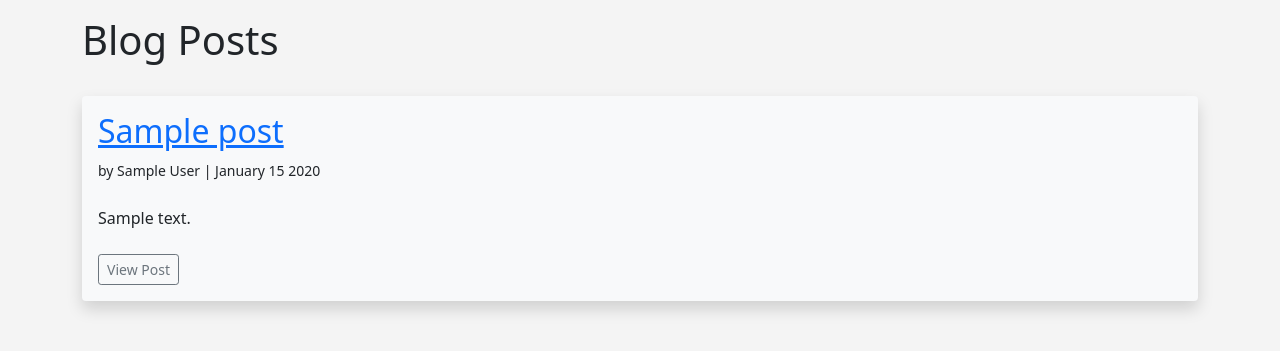
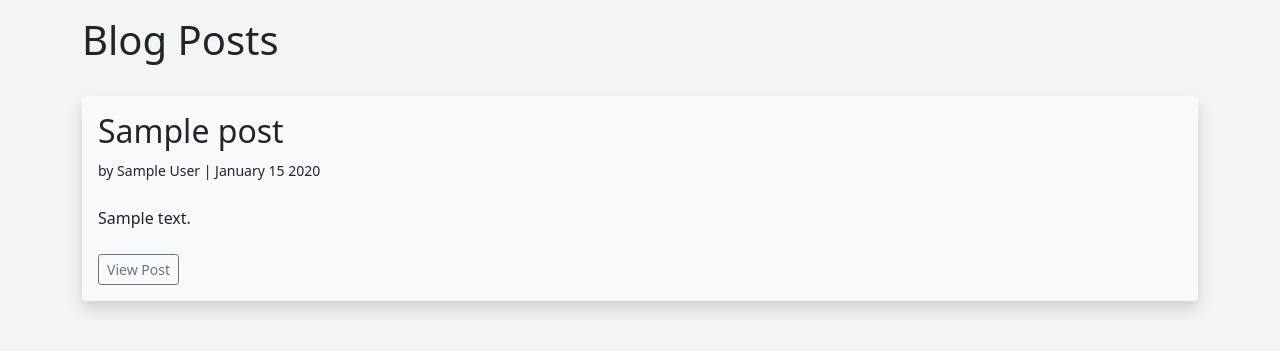
Before and after one commit to vhsenna/flask-blog, a Flask app: page /posts in a window 1280 px wide. Shown: the part 56-407 px from the top of the page. Run offline with Flask 2, Linux system fonts and the light colour scheme; tables that the repository leaves empty hold one stand-in row (values such as "Sample post").

Commit message:
Remove all styling from hyperlinks

```diff
--- a/app/templates/posts.html
+++ b/app/templates/posts.html
@@ -13,7 +13,7 @@
 
 {% for post in posts %}
 <div class="shadow p-3 mb-5 bg-light rounded">
-  <h2><a href="{{ url_for('post', id=post.id) }}">{{ post.title }}</a></h2>
+  <h2><a href="{{ url_for('post', id=post.id) }}" style="color: inherit; text-decoration: none">{{ post.title }}</a></h2>
   <small>by {{ post.author }} | {{ post.date_posted.strftime('%B %d %Y') }}</small><br><br>
   {{ post.content }}
   <br><br>
```
